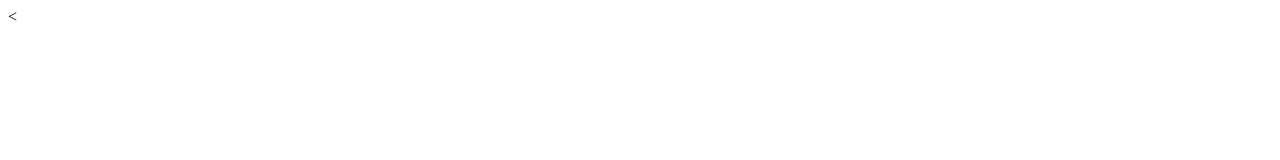
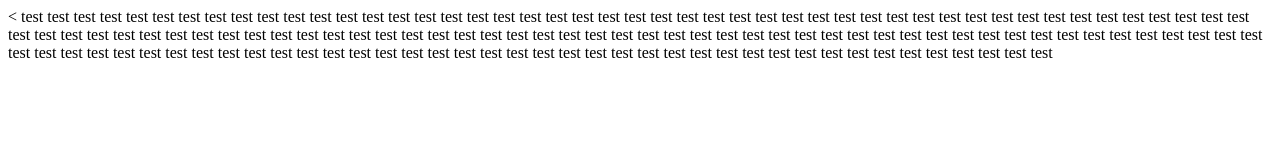
Before and after one commit to daham003/test2, a plain HTML site: page index.html in a window 1280 px wide. Drawn offline with Linux system fonts and the light colour scheme.

Commit message:
added index

```diff
--- a/index.html
+++ b/index.html
@@ -5,6 +5,6 @@
     <title>Test2</title>
   </head>
   <body>
-
+test test test test test test test test test test test test test test test test test test test test test test test test test test test test test test test test test test test test test test test test test test test test test test test test test test test test test test test test test test test test test test test test test test test test test test test test test test test test test test test test test test test test test test test test test test test test test test test test test test test test test test test test test test test test test test test test test test test test test test test test test test test test test test test test test test test test test test test
   </body>
 </html>
```
